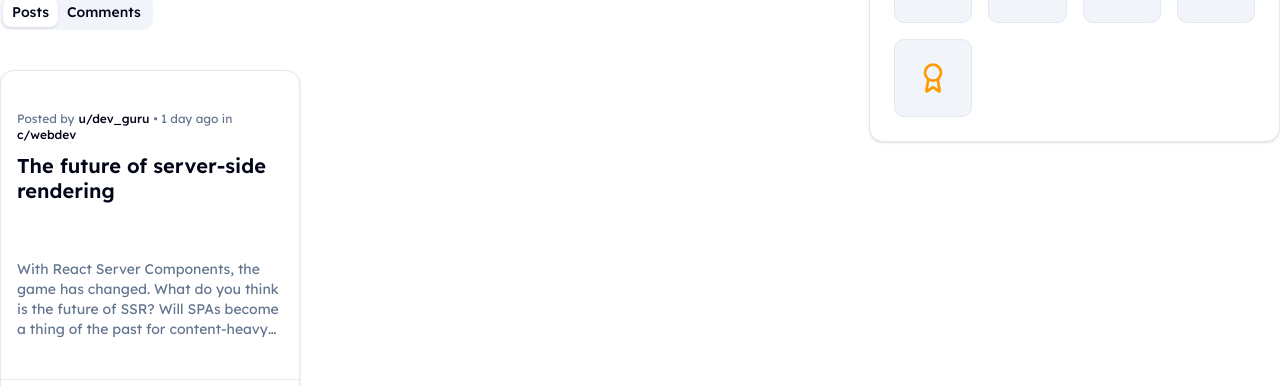
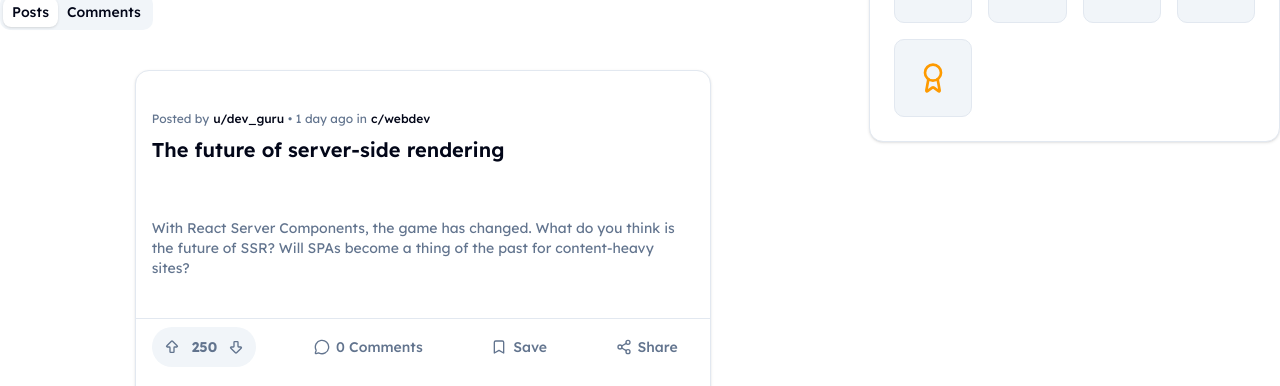
Before and after one commit to dhlananhh/synapse-client, a Next.js app: page /u/dev_guru in a window 1280 px wide. Shown: the part 414-800 px from the top of the page. Built offline with nearby package versions, Linux system fonts and the light colour scheme.

Commit message:
refactor: update user post feed layout

```diff
--- a/src/components/features/user/UserPostFeed.tsx
+++ b/src/components/features/user/UserPostFeed.tsx
@@ -1,4 +1,5 @@
 "use client";
+
 
 import React from "react";
 import { Post } from "@/types";
@@ -14,14 +15,14 @@ export default function UserPostFeed({ posts }: { posts: Post[] }) {
         <EmptyState
           Icon={ MessageSquarePlus }
           title="No Posts Yet"
-          description="This user hasn't created any posts. When they do, their posts will appear here."
+          description={ `This user hasn't created any posts. When they do, their posts will appear here.` }
         />
       </div>
     );
   }
 
   return (
-    <div className="mt-4 grid grid-cols-1 md:grid-cols-2 lg:grid-cols-3 gap-6">
+    <div className="mt-4 flex flex-col gap-4">
       {
         posts.map(
           post => (
```
